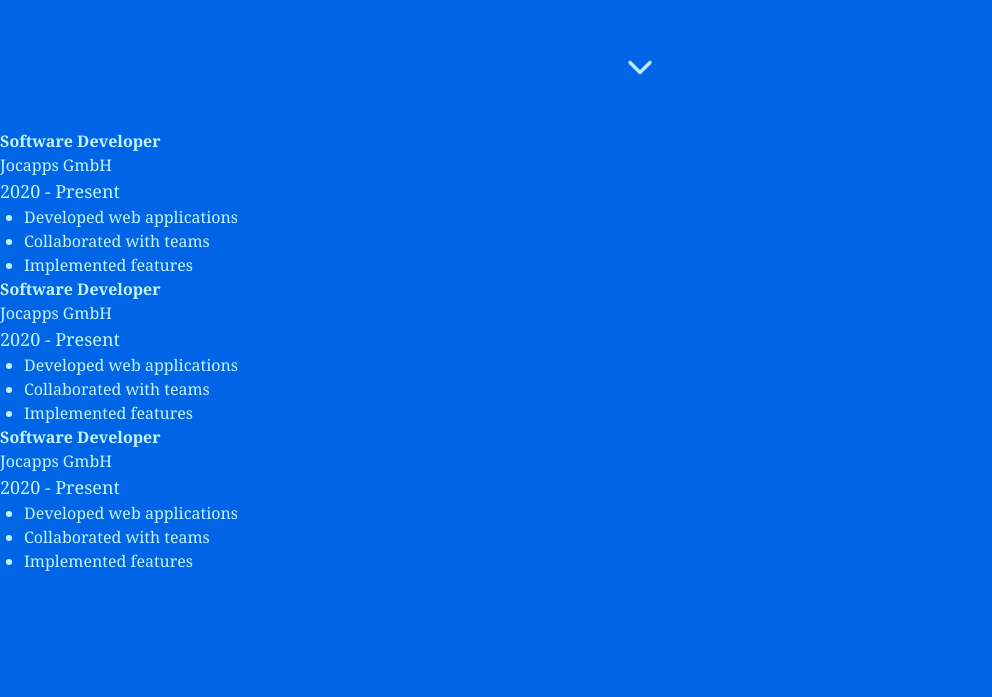
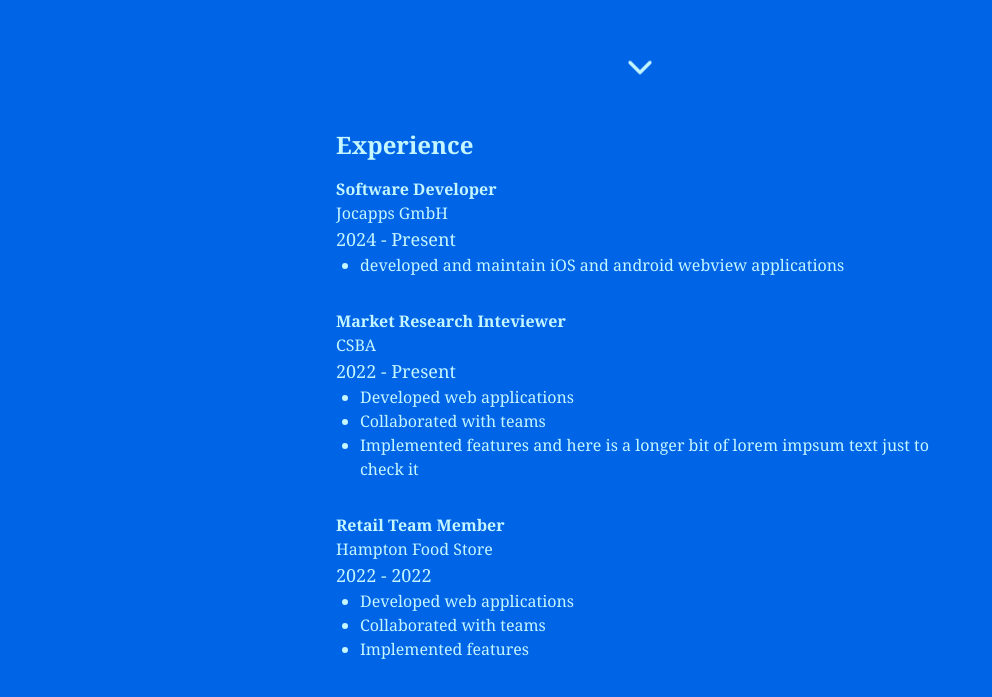
Before and after one commit to DevelopmentHF/henryfielding, a Next.js app in the folder henryfielding/: page / in a window 1280 px wide. Shown: the part 671-1368 px from the top of the page, without its empty margins (0-992 px from the left). Built offline with nearby package versions, Linux system fonts and the light colour scheme.

Commit message:
Align content as desired

```diff
--- a/henryfielding/src/app/page.tsx
+++ b/henryfielding/src/app/page.tsx
@@ -3,33 +3,37 @@
 
 export default function Home() {
   return (
-    <div className="">
-        <Hero name="henry" summaryText="software developer & masters student"></Hero>
+    <div className="flex-col justify-center items-center w-[50%] mx-auto">
+      <div className="flex justify-center w-full">
+        <Hero name="henry" summaryText="software developer & masters student" />
+      </div>
 
+      <div className="flex-col justify-center w-full">
+        <h1 className="font-serif px-4 text-2xl font-bold">Experience</h1>
         <Experience
-            jobTitle="Software Developer"
-            company="Jocapps GmbH"
-            jobStartYear="2020"
-            jobEndYear="Present"
-            jobBulletPoints={["Developed web applications", "Collaborated with teams", "Implemented features"]}
+          jobTitle="Software Developer"
+          company="Jocapps GmbH"
+          jobStartYear="2024"
+          jobEndYear="Present"
+          jobBulletPoints={["developed and maintain iOS and android webview applications"]}
         />
         <Experience
-            jobTitle="Software Developer"
-            company="Jocapps GmbH"
-            jobStartYear="2020"
-            jobEndYear="Present"
-            jobBulletPoints={["Developed web applications", "Collaborated with teams", "Implemented features"]}
+          jobTitle="Market Research Inteviewer"
+          company="CSBA"
+          jobStartYear="2022"
+          jobEndYear="Present"
+          jobBulletPoints={["Developed web applications", "Collaborated with teams", "Implemented features and here is a longer bit of lorem impsum text just to check it"]}
         />
         <Experience
-            jobTitle="Software Developer"
-            company="Jocapps GmbH"
-            jobStartYear="2020"
-            jobEndYear="Present"
-            jobBulletPoints={["Developed web applications", "Collaborated with teams", "Implemented features"]}
+          jobTitle="Retail Team Member"
+          company="Hampton Food Store"
+          jobStartYear="2022"
+          jobEndYear="2022"
+          jobBulletPoints={["Developed web applications", "Collaborated with teams", "Implemented features"]}
         />
+      </div>
 
-
-        <div className="h-40"></div> {/* Extra space to scroll */}
+      <div className="h-40"></div> {/* Extra space to scroll */}
     </div>
   );
 }
--- a/henryfielding/src/components/cv/Experience.tsx
+++ b/henryfielding/src/components/cv/Experience.tsx
@@ -8,7 +8,7 @@
 
 export default function Experience(props: ExperienceProps) {
     return (
-        <div className="font-serif">
+        <div className="font-serif p-4">
             <h2 className="font-bold">{props.jobTitle}</h2>
             <h3 className="">{props.company}</h3>
             <p className="text-lg">{props.jobStartYear} - {props.jobEndYear}</p>
```
